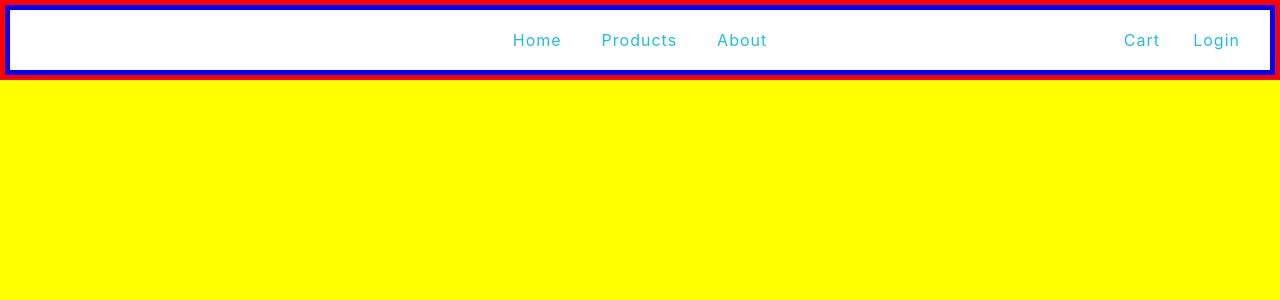
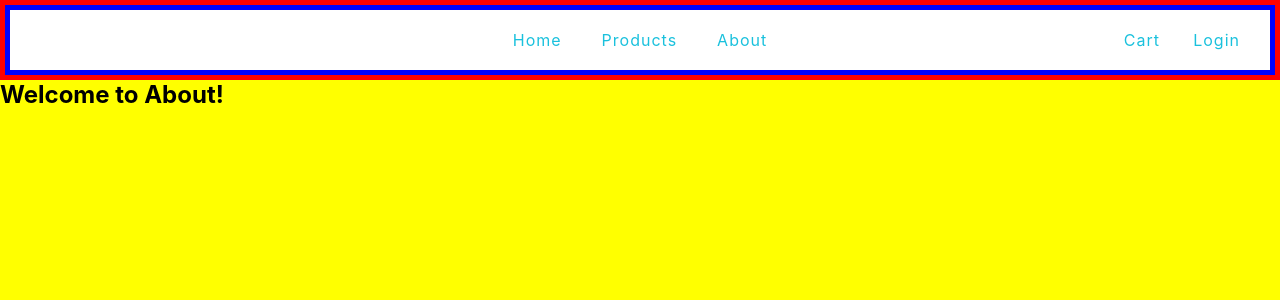
Before and after one commit to tpadilla10117/Shopper.com, a React (Create React App) app: page /about in a window 1280 px wide. Shown: the top 300 px of the page. Built offline with nearby package versions, Linux system fonts and the light colour scheme.

Commit message:
got a cart and about page rendered

```diff
--- a/src/frontend/components/App.js
+++ b/src/frontend/components/App.js
@@ -5,6 +5,8 @@ import {
   Header,
   Login,
   Landing,
+  About,
+  Cart,
   Signin,
   LandingLogin,
 } from './utils';
@@ -29,10 +31,16 @@ function App() {
       {/* <Landing /> */}
 
       <Routes>
+        <Route path='/about' element={<About />}/>
+      </Routes>
+
+      <Routes>
+        <Route path='/cart' element={<Cart />} />
+      </Routes>
+
+      <Routes>
         <Route path='/signin' element={<Signin />}/>
       </Routes>
-
-
 
 
     </main>
--- /dev/null
+++ b/src/frontend/components/pages/about/About.js
@@ -0,0 +1,15 @@
+/* TODO: The Pg that renders when on the /about route: */
+import React from 'react';
+
+const About = () => {
+
+    return (
+        <section className='about-parent-container'>
+
+            <h1>Welcome to About!</h1>
+
+        </section>
+    )
+}
+
+export default About;
--- /dev/null
+++ b/src/frontend/components/pages/cart/Cart.js
@@ -0,0 +1,12 @@
+/* TODO: The Pg that renders when on the /cart route: */
+    import React from 'react'
+
+    function Cart() {
+    return (
+        <section className='cart-parent-container'>
+            <h1>Welcome to cart</h1>
+        </section>
+    )
+    };
+
+    export default Cart;
--- a/src/frontend/components/utils.js
+++ b/src/frontend/components/utils.js
@@ -32,6 +32,10 @@
 
         export { default as Landing } from '../components/pages/Landing';
 
+        export { default as About } from '../components/pages/about/About.js';
+
+        export { default as Cart } from '../components/pages/cart/Cart.js';
+
         export { default as Signin } from '../components/pages/signin/Signin.js';
 
 
```
